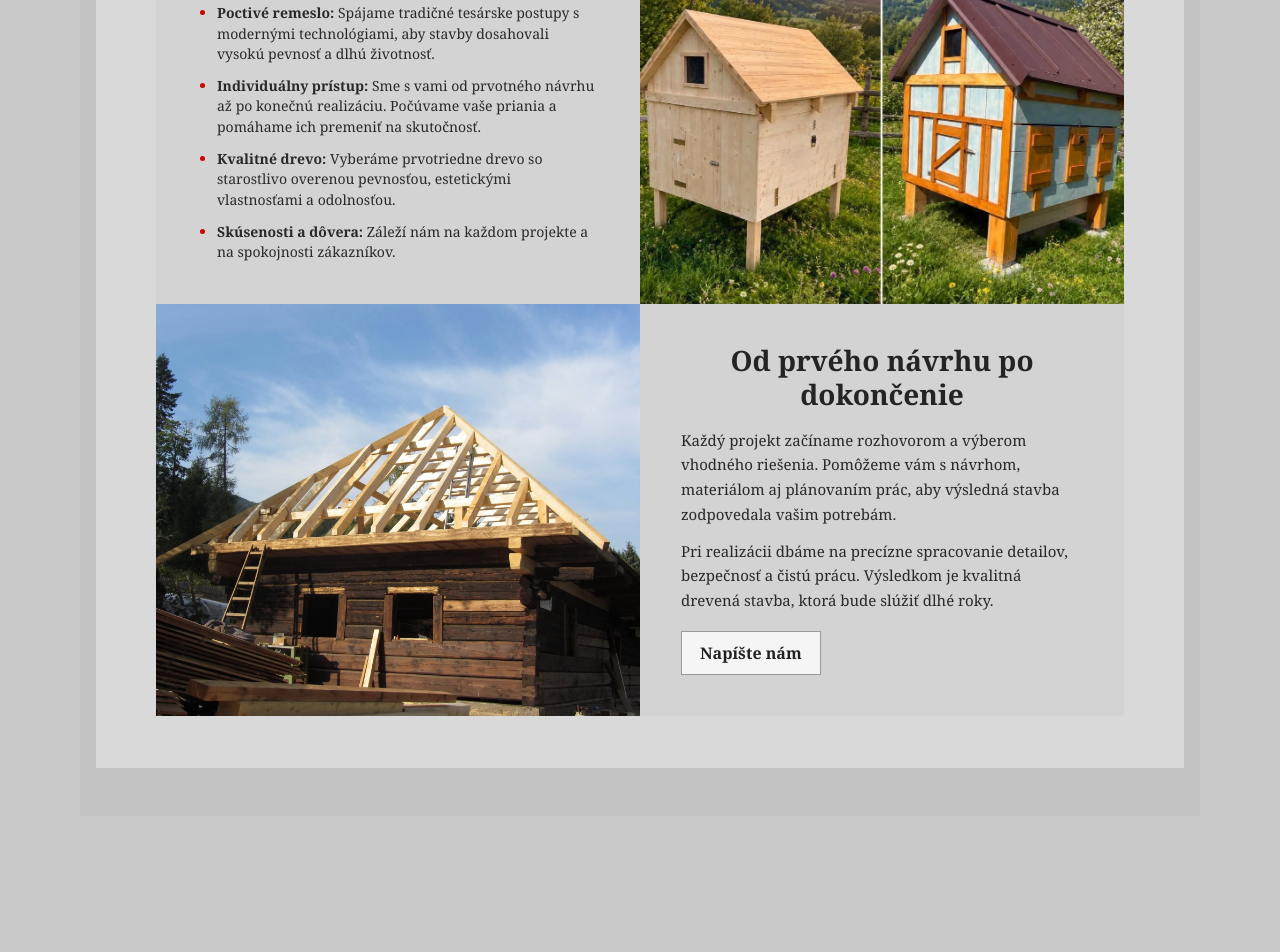
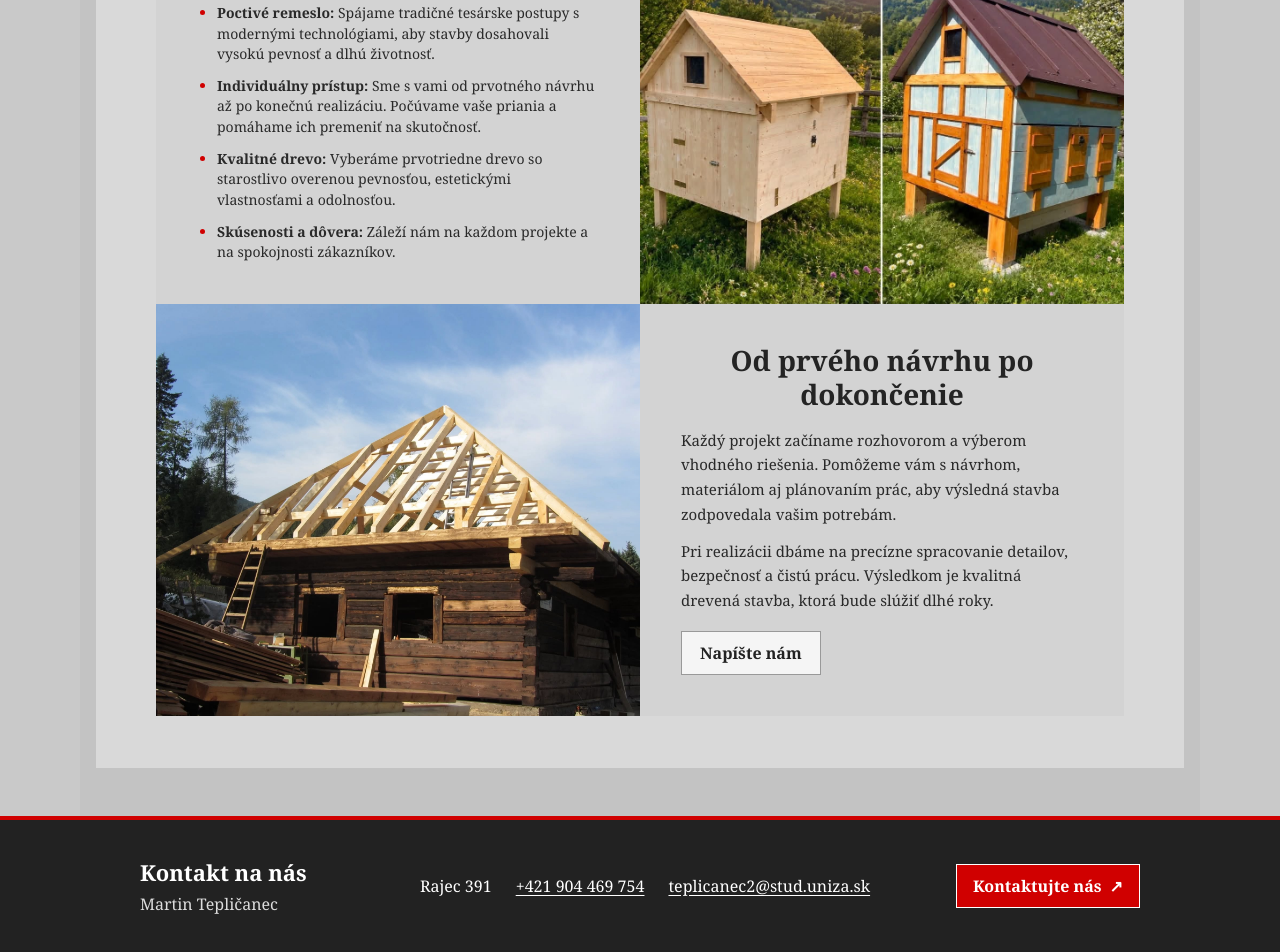
Before and after one commit to Yngmatii/Zruby-a-Krovy-, a plain HTML site: page o-nas.html in a window 1280 px wide. Shown: the part 984-1936 px from the top of the page. Before the commit the page ends 1800 px from the top, so only its background shows below. Drawn offline with Linux system fonts and the light colour scheme.

Commit message:
spodná lišta

```diff
--- a/o-nas.html
+++ b/o-nas.html
@@ -33,10 +33,15 @@
         <a class="profile-link" href="kontakt.html" aria-label="Kontaktujte nás"></a>
       </header>
 
-      <section class="subpage-hero" aria-labelledby="page-title">
+      <section class="subpage-hero hero-home" aria-labelledby="page-title">
         <div class="subpage-hero-panel">
           <h1 class="page-title" id="page-title">Poctivé drevo, remeslo a spoľahlivosť</h1>
           <p class="page-lead">Sme tím skúsených tesárov, ktorí spájajú tradičné postupy s modernými technológiami a realizujú kvalitné drevené stavby na mieru.</p>
+        </div>
+        <div class="hero-badges" aria-label="Najčastejšie služby">
+          <a class="hero-badge" href="galeria.html#zruby">Tradičné zruby</a>
+          <a class="hero-badge" href="galeria.html#rekonstrukcie">Rekonštrukcie</a>
+          <a class="hero-badge" href="galeria.html#strechy">Strechy</a>
         </div>
       </section>
 
@@ -80,6 +85,21 @@
       </section>
     </main>
 
+    <footer class="site-footer" aria-labelledby="site-footer-title">
+      <div class="site-footer-inner">
+        <div class="site-footer-intro">
+          <h2 id="site-footer-title">Kontakt na nás</h2>
+          <p>Martin Tepličanec</p>
+        </div>
+        <address class="site-footer-contact">
+          <span>Rajec 391</span>
+          <a href="tel:+421904469754">+421 904 469 754</a>
+          <a href="mailto:teplicanec2@stud.uniza.sk">teplicanec2@stud.uniza.sk</a>
+        </address>
+        <a class="site-footer-cta" href="kontakt.html#contact-form">Kontaktujte nás <span aria-hidden="true">↗</span></a>
+      </div>
+    </footer>
+
     <script src="script.js"></script>
     <script src="search.js"></script>
   </body>
--- a/styles.css
+++ b/styles.css
@@ -1537,3 +1537,81 @@ html.motion-enabled .motion-item.is-visible {
     transform: none !important;
   }
 }
+
+.site-footer {
+  border-top: 4px solid var(--red);
+  background: #222;
+  color: #fff;
+}
+
+.site-footer-inner {
+  display: grid;
+  width: min(1120px, 100%);
+  min-height: 132px;
+  margin: 0 auto;
+  padding: 24px clamp(18px, 5vw, 60px);
+  grid-template-columns: minmax(0, 0.9fr) minmax(0, 1.8fr) auto;
+  align-items: center;
+  gap: 24px;
+}
+
+.site-footer-intro h2 {
+  margin: 0 0 6px;
+  font-size: 22px;
+}
+
+.site-footer-intro p {
+  margin: 0;
+  color: #ddd;
+}
+
+.site-footer-contact {
+  display: flex;
+  min-width: 0;
+  margin: 0;
+  flex-wrap: wrap;
+  align-items: center;
+  gap: 10px 24px;
+  font-style: normal;
+}
+
+.site-footer-contact a {
+  overflow-wrap: anywhere;
+  text-decoration: underline;
+  text-underline-offset: 3px;
+}
+
+.site-footer-cta {
+  display: inline-flex;
+  min-height: 44px;
+  padding: 10px 16px;
+  align-items: center;
+  justify-content: center;
+  gap: 8px;
+  border: 1px solid #fff;
+  background: var(--red);
+  color: #fff;
+  font-weight: 700;
+}
+
+.site-footer-cta:hover,
+.site-footer-cta:focus-visible {
+  background: #a90000;
+}
+
+@media (max-width: 768px) {
+  .site-footer-inner {
+    grid-template-columns: minmax(0, 1fr);
+    gap: 16px;
+  }
+
+  .site-footer-contact {
+    align-items: flex-start;
+    flex-direction: column;
+    gap: 8px;
+  }
+
+  .site-footer-cta {
+    justify-self: start;
+  }
+}
```
Also changed, not shown: druhy-dreva.html (+15 -0 lines), druhy-prace.html (+15 -0 lines), galeria.html (+15 -0 lines), index.html (+15 -0 lines), kontakt.html (+15 -0 lines).
